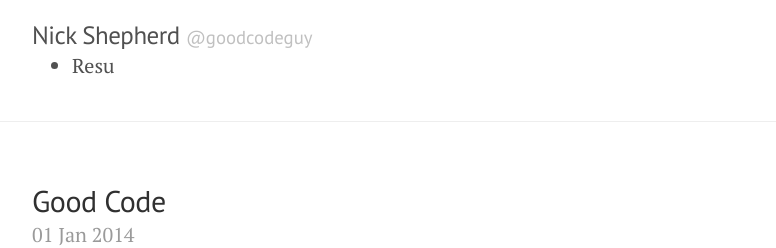
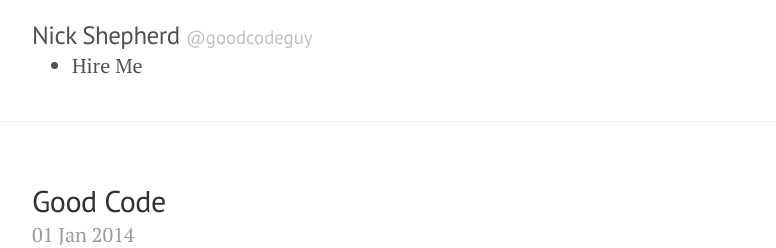
Before and after one commit to goodcodeguy/goodcodeguy.github.io, a Jekyll site: the page built from index.html, in a window 1280 px wide. Shown: the top 248 px of the page, without its empty margins (248-1024 px from the left). Built offline with Jekyll 4.4.1, drawn with Linux system fonts in a browser that asks for light colours; Markdown is read by kramdown in place of the engine named in the settings.

Commit message:
added resume button

```diff
--- a/_layouts/default.html
+++ b/_layouts/default.html
@@ -14,7 +14,7 @@
           </h3>
           <navigation>
           <ul>
-            <li>Resu</li>
+            <li>Hire Me</li>
           </ul>
           </navigation>
         </div>
```
